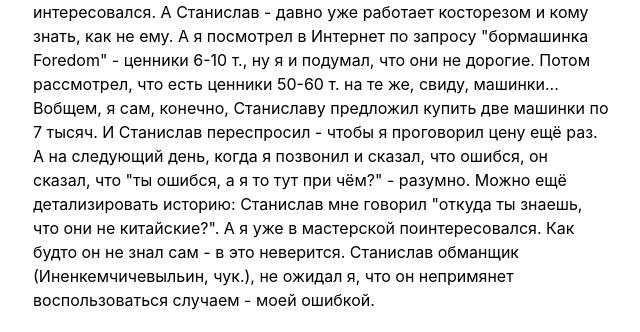
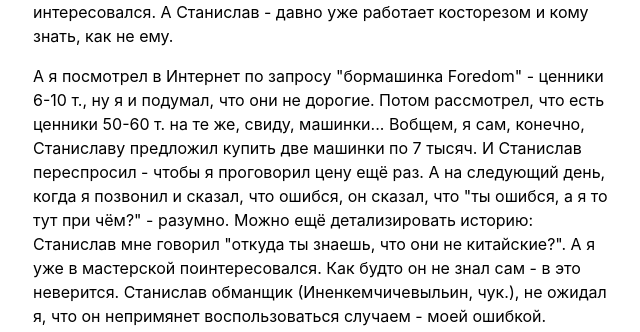
Before and after one commit to savvavoloshin/eteventin-starter-kit, a Next.js app: page / in a window 1280 px wide. Shown: the part 572-904 px from the top of the page, without its empty margins (319-959 px from the left). Built offline with nearby package versions, Linux system fonts and the light colour scheme.

Commit message:
*content

```diff
--- a/app/page.tsx
+++ b/app/page.tsx
@@ -20,7 +20,12 @@ export default function Page() {
 
       <p className="mb-4">
         {`Кратко:
-Отец оставил бормашинки Foredom, Этевентин купил их по цене китайских, а на следующий день, когда я осознал, что машинки американские, сказал: "я не знаю, я в отпуске. Что куплено - то куплено." Мой отец, вообще, любил хорошие инструменты - Немецкие, Американские, Японские (Китай тоже имелся, но сделанный по заказу Англии, тоже качественно, например Recordpower DML250 - небольшой токарный станок)... И в Уэлене это небыло секретом, для тех, кто интересовался. А Станислав - давно уже работает косторезом и кому знать, как не ему. А я посмотрел в Интернет по запросу "бормашинка Foredom" - ценники 6-10 т., ну я и подумал, что они не дорогие. Потом рассмотрел, что есть ценники 50-60 т. на те же, свиду, машинки... Вобщем, я сам, конечно, Станиславу предложил купить две машинки по 7 тысяч. И Станислав переспросил - чтобы я проговорил цену ещё раз. А на следующий день, когда я позвонил и сказал, что ошибся, он сказал, что "ты ошибся, а я то тут при чём?" - разумно. Можно ещё детализировать историю: Станислав мне говорил "откуда ты знаешь, что они не китайские?". А я уже в мастерской поинтересовался. Как будто он не  знал сам - в это неверится. Станислав обманщик (Иненкемчичевыльин, чук.), не ожидал я, что он непримянет воспользоваться случаем - моей ошибкой.`}
+Отец оставил бормашинки Foredom, Этевентин купил их по цене китайских, а на следующий день, когда я осознал, что машинки американские, сказал: "я не знаю, я в отпуске. Что куплено - то куплено." Мой отец, вообще, любил хорошие инструменты - Немецкие, Американские, Японские (Китай тоже имелся, но сделанный по заказу Англии, тоже качественно, например Recordpower DML250 - небольшой токарный станок)... И в Уэлене это небыло секретом, для тех, кто интересовался. А Станислав - давно уже работает косторезом и кому знать, как не ему.`}
+</p>
+
+<p className="mb-4">
+
+ {`А я посмотрел в Интернет по запросу "бормашинка Foredom" - ценники 6-10 т., ну я и подумал, что они не дорогие. Потом рассмотрел, что есть ценники 50-60 т. на те же, свиду, машинки... Вобщем, я сам, конечно, Станиславу предложил купить две машинки по 7 тысяч. И Станислав переспросил - чтобы я проговорил цену ещё раз. А на следующий день, когда я позвонил и сказал, что ошибся, он сказал, что "ты ошибся, а я то тут при чём?" - разумно. Можно ещё детализировать историю: Станислав мне говорил "откуда ты знаешь, что они не китайские?". А я уже в мастерской поинтересовался. Как будто он не  знал сам - в это неверится. Станислав обманщик (Иненкемчичевыльин, чук.), не ожидал я, что он непримянет воспользоваться случаем - моей ошибкой.`}
       </p>
 
       <p className="mb-4">
```
